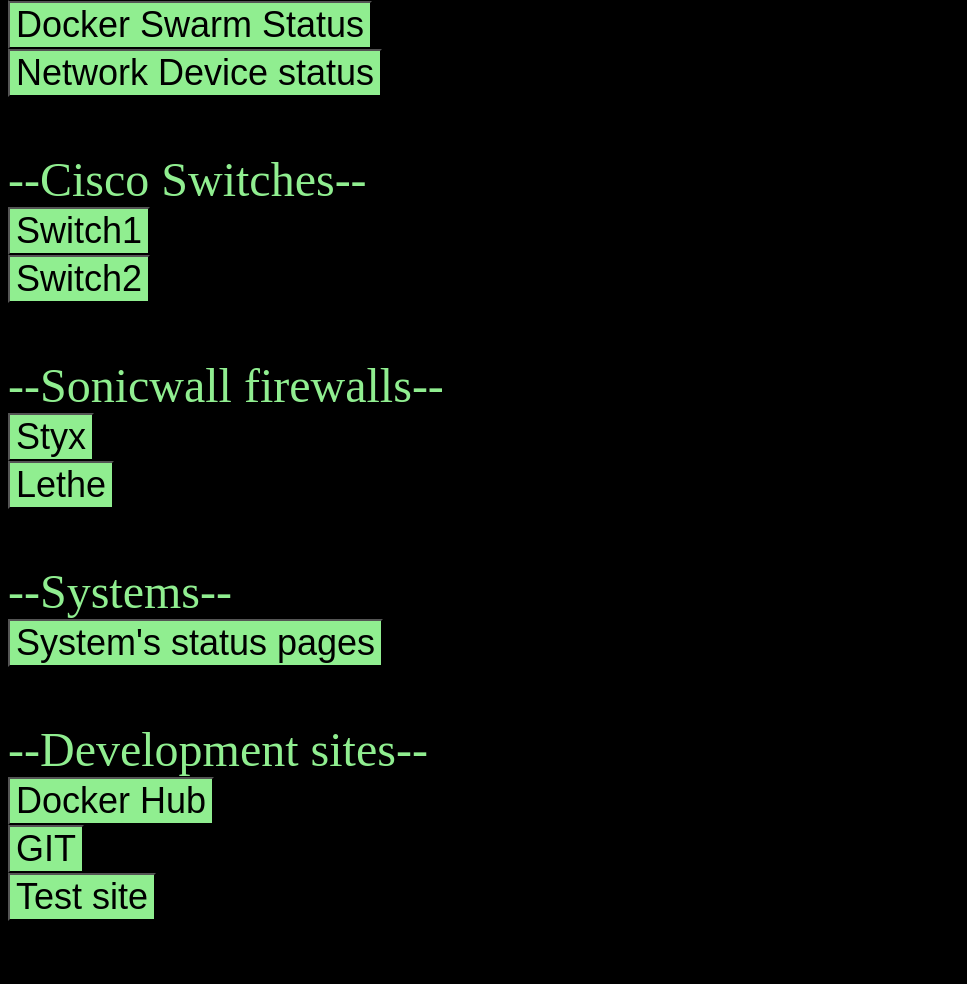
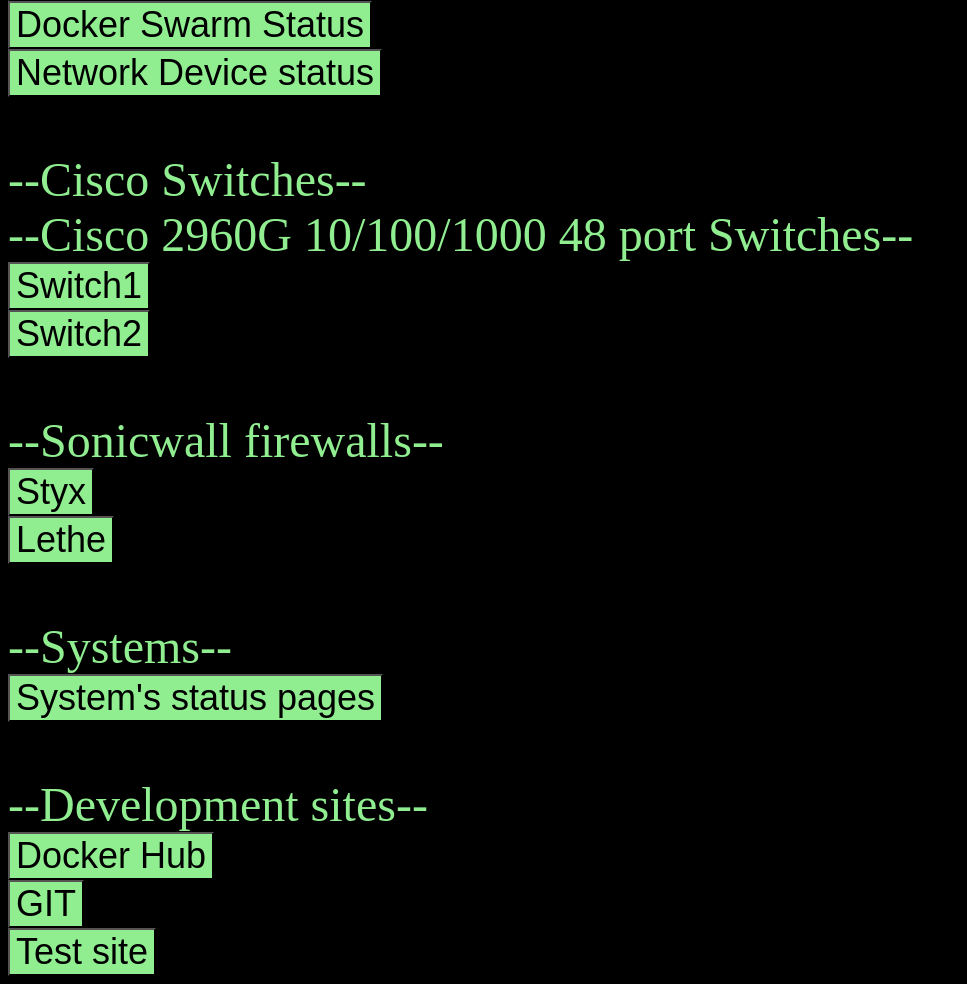
Before and after one commit to jrbooth3/www, a PHP site: page /devtools.php in a window 1280 px wide. Shown: the part 220-1204 px from the top of the page, without its empty margins (0-967 px from the left). Before the commit the page ends 1141 px from the top, so only its background shows below. Run offline with PHP 8.4, Linux system fonts and the light colour scheme; data that the repository does not hold is empty.

Commit message:
04_19_21_14:04

```diff
--- a/www/devtools.php
+++ b/www/devtools.php
@@ -33,6 +33,7 @@ echo "window.open('test2.php')";
 echo ";}";
 echo "</script><br><br>";
 echo "--Cisco Switches--<br>";
+echo "--Cisco 2960G 10/100/1000 48 port Switches--<br>";
 echo "<button style='font-size : 36px; background-color:lightgreen' onclick='myFunctionsw1()'>Switch1</button>";
 echo "<script>";
 echo "function myFunctionsw1() {";
```
